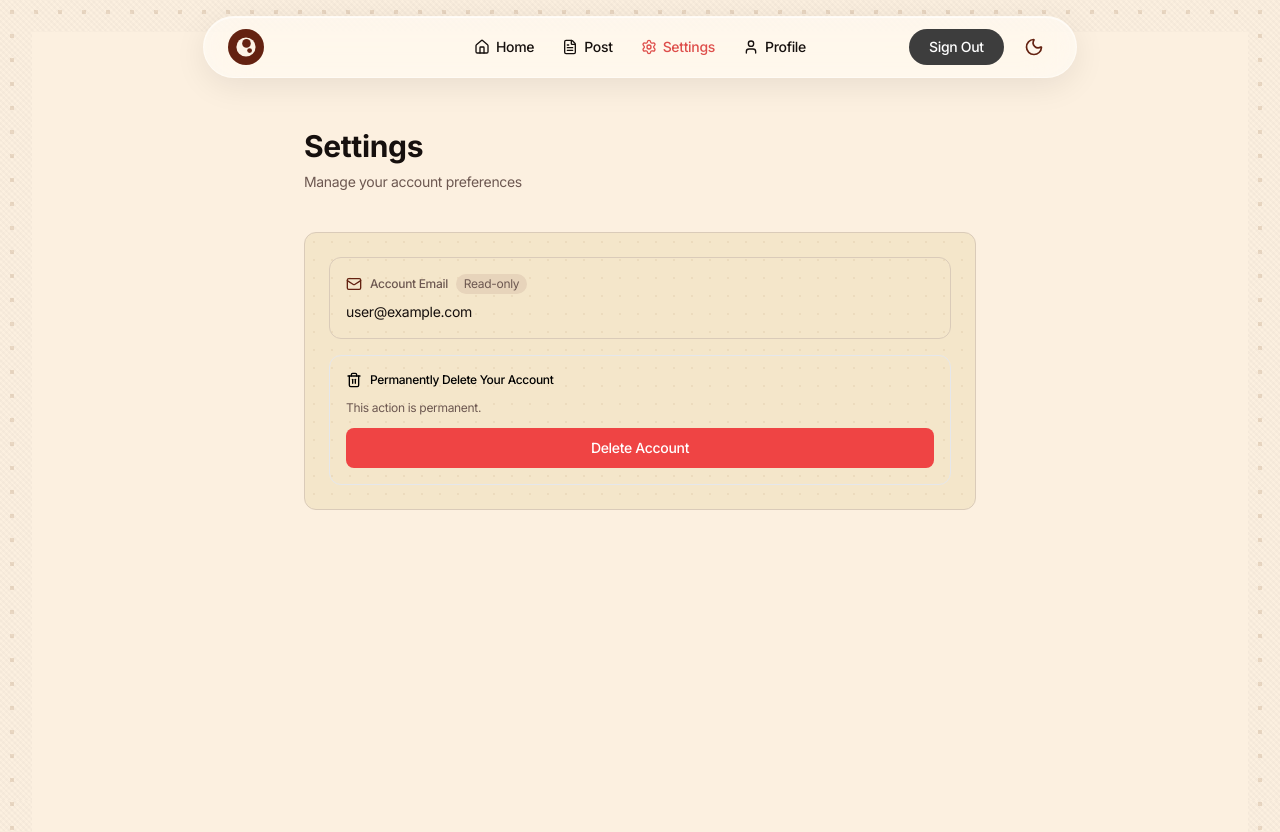
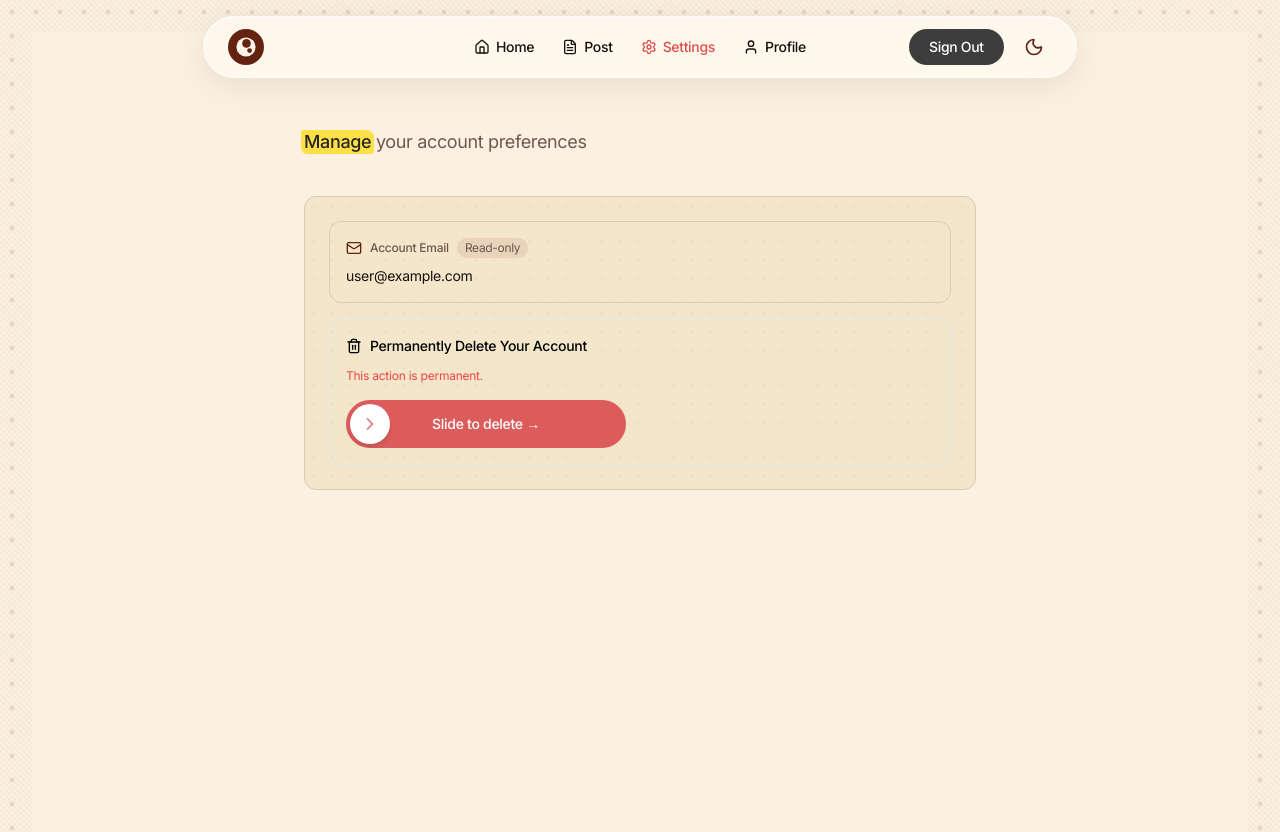
Before and after one commit to dexisback/Quillscape, a React (Vite) app in the folder frontend/: page /user-settings in a window 1280 px wide. Built offline with nearby package versions, Linux system fonts and the light colour scheme; no server answers; sample sign-in values are in the browser's storage.

Commit message:
design update | Settings page
user-profile left + backend polish left + white to yellow left + blogeditoroverlay left

```diff
--- a/frontend/src/pages/Settings.jsx
+++ b/frontend/src/pages/Settings.jsx
@@ -1,15 +1,24 @@
-import { useEffect, useRef } from 'react'
+import { useEffect, useRef, useState } from 'react'
 import { auth } from '../firebase'
 import { useAuth } from '../context/AuthContext'
 import { sendPasswordResetEmail, deleteUser } from 'firebase/auth'
 import api from '../api/axios'
 import HomeNavbar from '../components/home/HomeNavbar'
-import { KeyRound, Trash2, Mail } from 'lucide-react'
+import { KeyRound, Trash2, Mail, ChevronRight } from 'lucide-react'
 import gsap from 'gsap'
+import { motion, useMotionValue, useTransform } from 'framer-motion'
 
 export default function Settings() {
   const { user, logout } = useAuth()
   const pageRef = useRef(null)
+  const [isSliding, setIsSliding] = useState(false)
+  const [deleteConfirmed, setDeleteConfirmed] = useState(false)
+  const dragX = useMotionValue(0)
+  const sliderWidth = 280
+  const triggerThreshold = sliderWidth - 60
+
+  const backgroundOpacity = useTransform(dragX, [0, triggerThreshold], [0.3, 1])
+  const textOpacity = useTransform(dragX, [0, triggerThreshold * 0.5], [1, 0])
 
   useEffect(() => {
     if (pageRef.current) {
@@ -21,20 +30,7 @@ export default function Settings() {
     }
   }, [])
 
-  // const passwordResetter = async () => {
-  //   try {
-  //     await sendPasswordResetEmail(auth, user.email)
-  //     alert("Password reset email sent! Check your inbox.")
-  //   } catch (err) {
-  //     alert("Couldn't send reset email. Please try again.")
-  //     console.error("Error resetting password:", err)
-  //   }
-  // }
-
   const accountDeleter = async () => {
-    if (!confirm('⚠️ This action is permanent and cannot be undone. Are you absolutely sure you want to delete your account and all your data?')) {
-      return
-    }
     try {
       await api.delete("/blogs/users/me")
       await deleteUser(user)
@@ -46,6 +42,15 @@ export default function Settings() {
     }
   }
 
+  const handleDragEnd = (event, info) => {
+    if (info.offset.x >= triggerThreshold) {
+      setDeleteConfirmed(true)
+      accountDeleter()
+    } else {
+      dragX.set(0)
+    }
+  }
+
   return (
     <div className="min-h-screen bg-background">
       <HomeNavbar />
@@ -54,8 +59,28 @@ export default function Settings() {
         <div className="max-w-2xl mx-auto" ref={pageRef}>
           {/* Header */}
           <div className="mb-10 text-left">
-            <h1 className="text-2xl md:text-3xl font-bold text-foreground mb-2">Settings</h1>
-            <p className="text-sm text-muted-foreground">Manage your account preferences</p>
+            <p className="text-lg text-muted-foreground" style={{ fontFamily: 'Inter, sans-serif', letterSpacing: '-0.02em' }}>
+              <span className="relative inline-block" style={{ isolation: 'isolate' }}>
+                <motion.span
+                  className="absolute rounded-sm"
+                  style={{
+                    backgroundColor: '#fde047',
+                    zIndex: 0,
+                    transform: 'skewY(-2deg) rotate(-0.5deg)',
+                    top: '2px',
+                    bottom: '2px',
+                    left: '-3px',
+                    right: '-3px',
+                    borderRadius: '2px 8px 4px 6px'
+                  }}
+                  initial={{ scaleX: 0, originX: 0 }}
+                  animate={{ scaleX: 1 }}
+                  transition={{ duration: 0.6, delay: 0.3, ease: [0.22, 1, 0.36, 1] }}
+                />
+                <span className="relative font-medium text-neutral-800" style={{ zIndex: 1 }}>Manage</span>
+              </span>
+              {" "}your account preferences
+            </p>
           </div>
 
           {/* Settings Card */}
@@ -66,27 +91,51 @@ export default function Settings() {
               <div className="bg-muted/20 rounded-xl p-4 border border-border">
                 <div className="flex items-center gap-2 mb-2">
                   <Mail className="w-4 h-4 text-primary" />
-                  <label className="text-xs font-medium text-muted-foreground">Account Email</label>
+                  <label className="text-xs font-medium text-muted-foreground" style={{ fontFamily: 'Inter, sans-serif', letterSpacing: '-0.02em' }}>Account Email</label>
                   <span className="text-xs bg-muted px-2 py-0.5 rounded-full text-muted-foreground">Read-only</span>
                 </div>
-                <p className="text-foreground text-sm text-left">{user?.email}</p>
+                <p className="text-foreground text-sm text-left" style={{ fontFamily: 'Inter, sans-serif', letterSpacing: '-0.02em' }}>{user?.email}</p>
               </div>
 
               {/* Danger Zone */}
               <div className="bg-destructive/5 rounded-xl p-4 border border-destructive/20">
                 <div className="flex items-center gap-2 mb-3">
                   <Trash2 className="w-4 h-4 text-destructive" />
-                  <label className="text-xs font-medium text-destructive">Permanently Delete Your Account</label>
+                  <label className="text-sm font-medium text-destructive" style={{ fontFamily: 'Inter, sans-serif', letterSpacing: '-0.02em' }}>
+                    Permanently Delete Your Account
+                  </label>
                 </div>
-                <p className="text-muted-foreground text-xs mb-3 text-left">
+                <p className="text-xs text-red-500 mb-4 text-left" style={{ fontFamily: 'Inter, sans-serif', letterSpacing: '-0.02em' }}>
                   This action is permanent.
                 </p>
-                <button
-                  onClick={accountDeleter}
-                  className="w-full py-2.5 rounded-lg text-sm font-medium transition-all duration-300 hover:shadow-md bg-red-500 text-white hover:bg-red-600"
+
+                {/* Slide to Delete Button */}
+                <div
+                  className="relative h-12 rounded-full overflow-hidden"
+                  style={{ width: `${sliderWidth}px`, backgroundColor: '#e57373' }}
                 >
-                  Delete Account
-                </button>
+                  <motion.div
+                    className="absolute inset-0"
+                    style={{ opacity: backgroundOpacity, backgroundColor: '#c62828' }}
+                  />
+                  <motion.span
+                    className="absolute inset-0 flex items-center justify-center text-sm font-medium text-white pointer-events-none"
+                    style={{ opacity: textOpacity, fontFamily: 'Inter, sans-serif', letterSpacing: '-0.02em' }}
+                  >
+                    Slide to delete →
+                  </motion.span>
+                  <motion.div
+                    drag="x"
+                    dragConstraints={{ left: 0, right: sliderWidth - 48 }}
+                    dragElastic={0}
+                    onDragEnd={handleDragEnd}
+                    style={{ x: dragX }}
+                    className="absolute top-1 left-1 w-10 h-10 bg-white rounded-full shadow-md flex items-center justify-center cursor-grab active:cursor-grabbing"
+                    whileTap={{ scale: 0.95 }}
+                  >
+                    <ChevronRight className="w-5 h-5" style={{ color: '#e57373' }} />
+                  </motion.div>
+                </div>
               </div>
             </div>
           </div>
```
